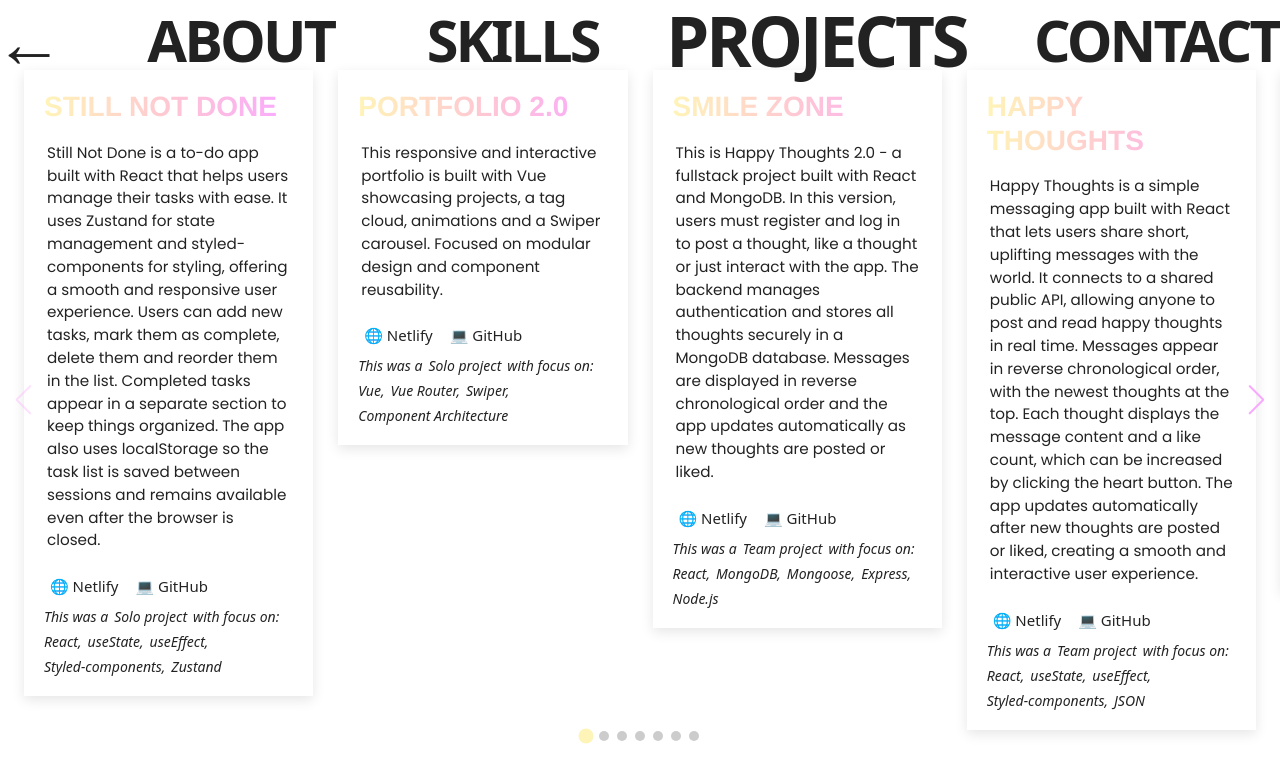
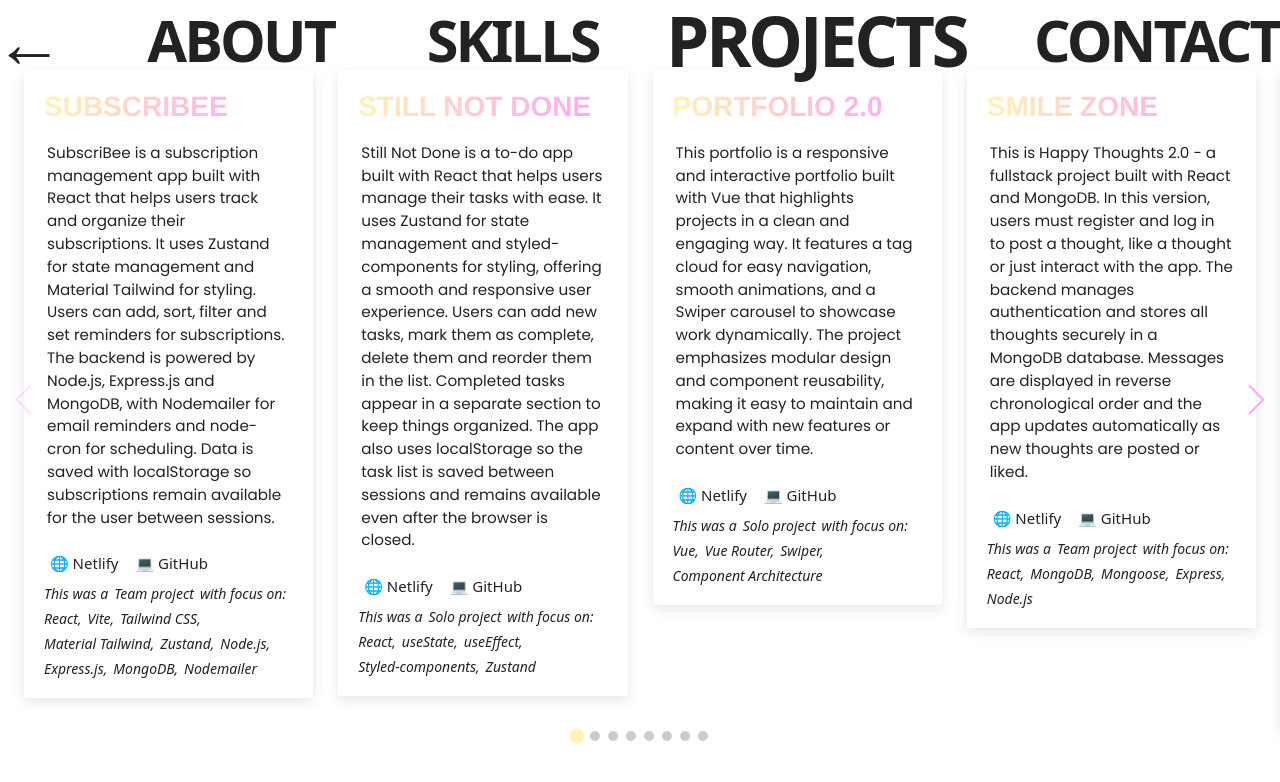
Before and after one commit to ssofiejohansson/SJ-portfolio, a Vue app: page /projects in a window 1280 px wide. Shown: the top 782 px of the page. Built offline with nearby package versions, Linux system fonts and the light colour scheme.

Commit message:
added new project, added smooth scroll

```diff
--- a/src/assets/data/projects.json
+++ b/src/assets/data/projects.json
@@ -1,5 +1,25 @@
 {
   "projects": [
+    {
+      "name": "SubscriBee",
+      "info": "SubscriBee is a subscription management app built with React that helps users track and organize their subscriptions. It uses Zustand for state management and Material Tailwind for styling. Users can add, sort, filter and set reminders for subscriptions. The backend is powered by Node.js, Express.js and MongoDB, with Nodemailer for email reminders and node-cron for scheduling. Data is saved with localStorage so subscriptions remain available for the user between sessions.",
+      "image": "./img/subscribee.webp",
+      "alt": "SubscriBee App",
+      "collab": "Team project",
+      "tags": [
+        "React",
+        "Vite",
+        "Tailwind CSS",
+        "Material Tailwind",
+        "Zustand",
+        "Node.js",
+        "Express.js",
+        "MongoDB",
+        "Nodemailer"
+      ],
+      "netlify": "https://subscribee-project.netlify.app/",
+      "github": "https://github.com/ssofiejohansson/project-final"
+    },
     {
       "name": "Still not done",
       "info": "Still Not Done is a to-do app built with React that helps users manage their tasks with ease. It uses Zustand for state management and styled-components for styling, offering a smooth and responsive user experience. Users can add new tasks, mark them as complete, delete them and reorder them in the list. Completed tasks appear in a separate section to keep things organized. The app also uses localStorage so the task list is saved between sessions and remains available even after the browser is closed.",
@@ -18,7 +38,7 @@
     },
     {
       "name": "Portfolio 2.0",
-      "info": "This responsive and interactive portfolio is built with Vue showcasing projects, a tag cloud, animations and a Swiper carousel. Focused on modular design and component reusability.",
+      "info": "This portfolio is a responsive and interactive portfolio built with Vue that highlights projects in a clean and engaging way. It features a tag cloud for easy navigation, smooth animations, and a Swiper carousel to showcase work dynamically. The project emphasizes modular design and component reusability, making it easy to maintain and expand with new features or content over time.",
       "image": "./img/portfolio2.webp",
       "alt": "Portfolio",
       "collab": "Solo project",
@@ -28,7 +48,7 @@
         "Swiper",
         "Component Architecture"
       ],
-      "netlify": "https://your-portfolio-url.netlify.app",
+      "netlify": "https://ssofiejohansson.netlify.app",
       "github": "https://github.com/your-username/portfolio-vue"
     },
     {
--- a/src/components/ProjectCard.vue
+++ b/src/components/ProjectCard.vue
@@ -22,9 +22,6 @@
         💻 GitHub
       </a>
 
-      <!-- <button v-if="project.image" @click="popupProject = project">
-        🖼️ Demo
-      </button> -->
     </div>
 
     <div class="tag-container">
--- a/src/router/index.js
+++ b/src/router/index.js
@@ -7,36 +7,27 @@ import Projects from '../views/Projects.vue'
 import Skills from '../views/Skills.vue'
 
 const routes = [
-  {
-    path: '/',
-    name: 'Home',
-    component: Home,
-  },
-  {
-    path: '/about',
-    name: 'About',
-    component: About,
-  },
-  {
-    path: '/contact',
-    name: 'Contact',
-    component: Contact,
-  },
-  {
-    path: '/projects',
-    name: 'Projects',
-    component: Projects,
-  },
-  {
-    path: '/skills',
-    name: 'Skills',
-    component: Skills,
-  },
+  { path: '/', name: 'Home', component: Home },
+  { path: '/about', name: 'About', component: About },
+  { path: '/contact', name: 'Contact', component: Contact },
+  { path: '/projects', name: 'Projects', component: Projects },
+  { path: '/skills', name: 'Skills', component: Skills },
 ]
 
 const router = createRouter({
   history: createWebHistory(),
   routes,
+  scrollBehavior(to, from, savedPosition) {
+    if (savedPosition) {
+      return savedPosition
+    } else {
+      return new Promise((resolve) => {
+        setTimeout(() => {
+          resolve({ left: 0, top: 0, behavior: 'smooth' })
+        }, 300)
+      })
+    }
+  },
 })
 
 export default router
--- a/src/style.css
+++ b/src/style.css
@@ -1,3 +1,7 @@
+html {
+  scroll-behavior: smooth;
+}
+
 * {
   margin: 0;
   padding: 0;
```
